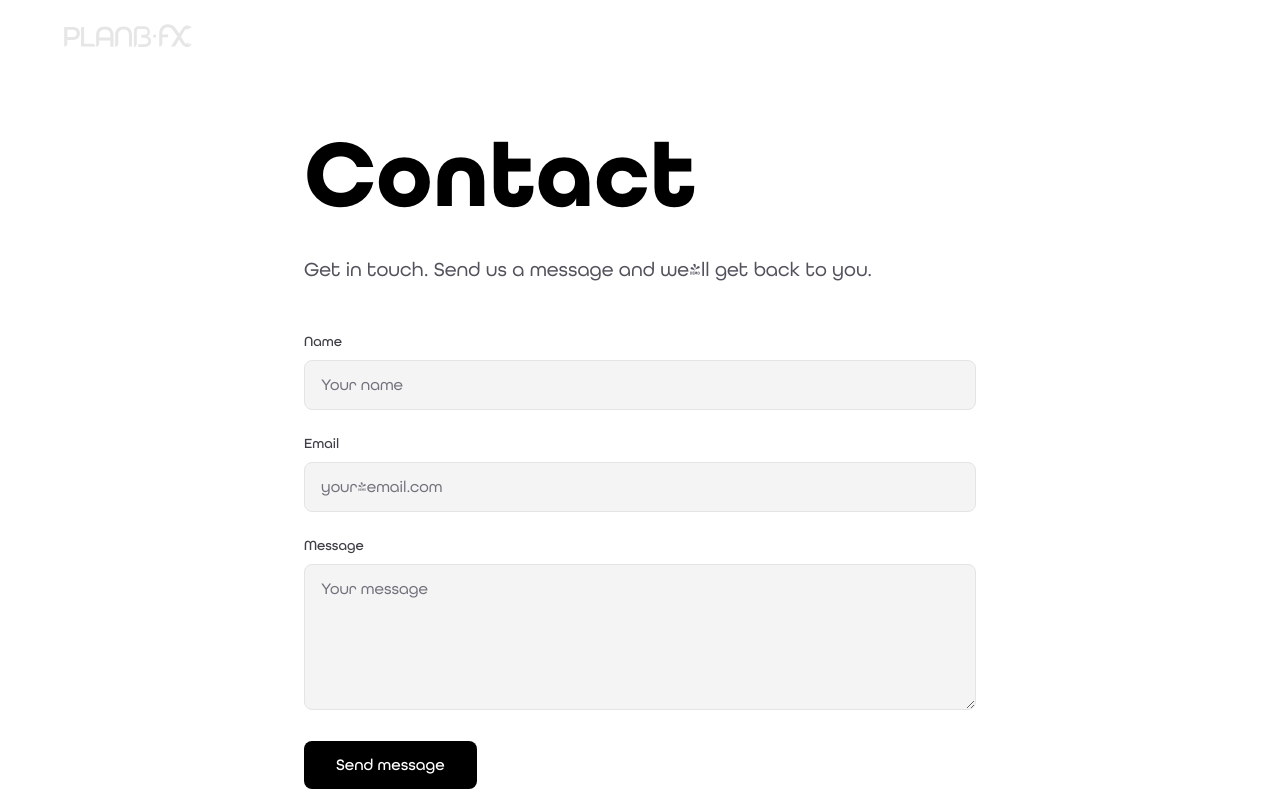
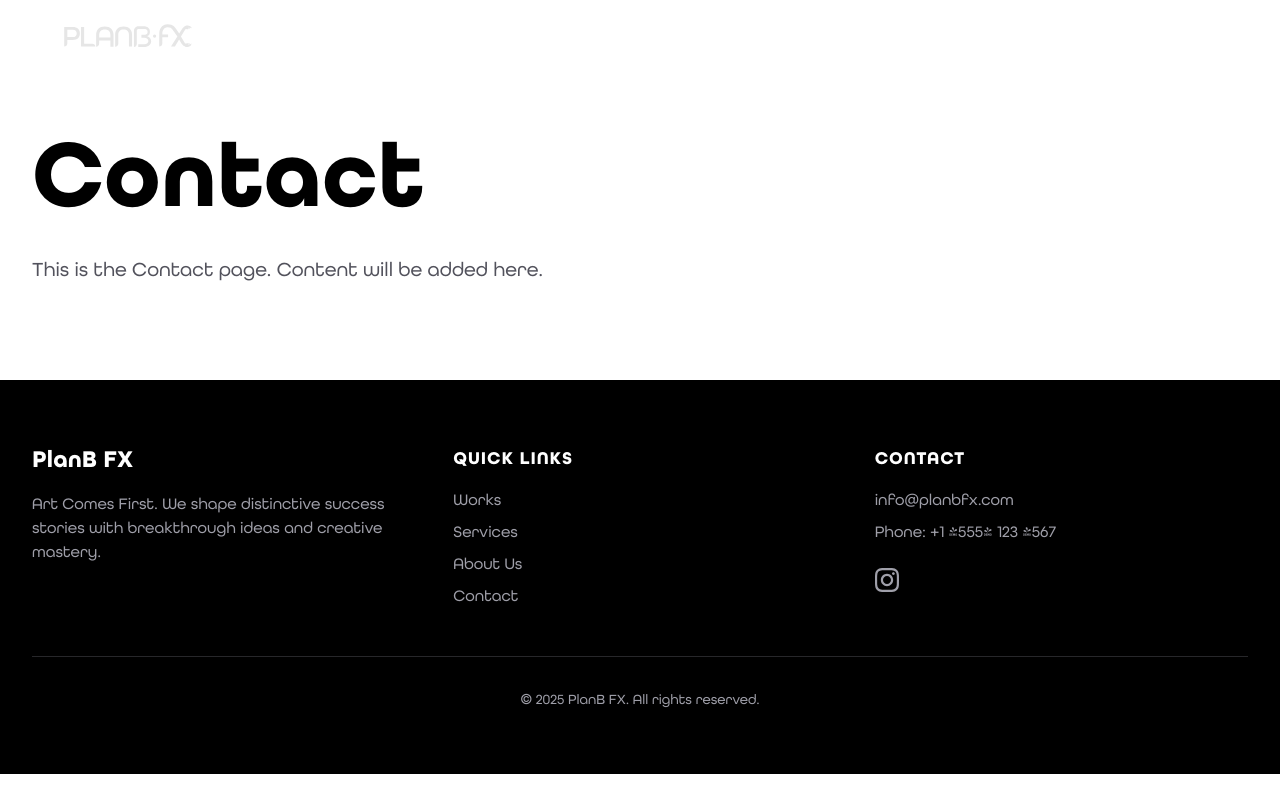
Before and after one commit to esqukev/planbfx-final-site, a Next.js app: page /contact in a window 1280 px wide. Shown: the top 800 px of the page. Built offline with nearby package versions, Linux system fonts and the light colour scheme.

Commit message:
Actualizaciones: about, contact, page, package.json; eliminado api/contact/route

```diff
--- a/app/api/contact/route.ts
+++ /dev/null
@@ -1,57 +0,0 @@
-import { Resend } from 'resend';
-import { NextResponse } from 'next/server';
-
-const resend = new Resend(process.env.RESEND_API_KEY);
-
-export async function POST(request: Request) {
-  if (!process.env.RESEND_API_KEY) {
-    return NextResponse.json(
-      { error: 'Email is not configured. Set RESEND_API_KEY in environment.' },
-      { status: 503 }
-    );
-  }
-  try {
-    const body = await request.json();
-    const { name, email, message } = body;
-
-    if (!name?.trim() || !email?.trim() || !message?.trim()) {
-      return NextResponse.json(
-        { error: 'Name, email and message are required.' },
-        { status: 400 }
-      );
-    }
-
-    const { data, error } = await resend.emails.send({
-      from: process.env.CONTACT_FROM_EMAIL ?? 'PlanB FX Contact <onboarding@resend.dev>',
-      to: 'info@planbfx.com',
-      replyTo: email,
-      subject: `Contact form: ${name}`,
-      html: `
-        <p><strong>Name:</strong> ${escapeHtml(name)}</p>
-        <p><strong>Email:</strong> ${escapeHtml(email)}</p>
-        <p><strong>Message:</strong></p>
-        <p>${escapeHtml(message).replace(/\n/g, '<br>')}</p>
-      `,
-    });
-
-    if (error) {
-      return NextResponse.json({ error: error.message }, { status: 500 });
-    }
-
-    return NextResponse.json({ success: true, id: data?.id });
-  } catch (err) {
-    const message = err instanceof Error ? err.message : 'Failed to send email.';
-    return NextResponse.json({ error: message }, { status: 500 });
-  }
-}
-
-function escapeHtml(text: string): string {
-  const map: Record<string, string> = {
-    '&': '&amp;',
-    '<': '&lt;',
-    '>': '&gt;',
-    '"': '&quot;',
-    "'": '&#039;',
-  };
-  return text.replace(/[&<>"']/g, (c) => map[c] ?? c);
-}
--- a/app/contact/page.tsx
+++ b/app/contact/page.tsx
@@ -1,125 +1,19 @@
-'use client';
-
-import { useState } from 'react';
 import Navigation from '../components/Navigation';
 import Footer from '../components/Footer';
 
 export default function ContactPage() {
-  const [name, setName] = useState('');
-  const [email, setEmail] = useState('');
-  const [message, setMessage] = useState('');
-  const [status, setStatus] = useState<'idle' | 'sending' | 'success' | 'error'>('idle');
-  const [errorMessage, setErrorMessage] = useState('');
-
-  async function handleSubmit(e: React.FormEvent<HTMLFormElement>) {
-    e.preventDefault();
-    setStatus('sending');
-    setErrorMessage('');
-
-    try {
-      const res = await fetch('/api/contact', {
-        method: 'POST',
-        headers: { 'Content-Type': 'application/json' },
-        body: JSON.stringify({ name, email, message }),
-      });
-
-      const data = await res.json().catch(() => ({}));
-
-      if (!res.ok) {
-        setStatus('error');
-        setErrorMessage(data.error ?? 'Something went wrong. Please try again.');
-        return;
-      }
-
-      setStatus('success');
-      setName('');
-      setEmail('');
-      setMessage('');
-    } catch {
-      setStatus('error');
-      setErrorMessage('Failed to send. Please try again.');
-    }
-  }
-
   return (
     <main className="relative min-h-screen">
       <Navigation />
 
       <section className="pt-32 pb-24 px-4 md:px-8">
-        <div className="max-w-2xl mx-auto">
+        <div className="max-w-7xl mx-auto">
           <h1 className="text-6xl md:text-8xl font-bold mb-8 text-black dark:text-white">
             Contact
           </h1>
-          <p className="text-xl text-zinc-600 dark:text-zinc-400 max-w-3xl mb-12">
-            Get in touch. Send us a message and we&apos;ll get back to you.
+          <p className="text-xl text-zinc-600 dark:text-zinc-400 max-w-3xl">
+            This is the Contact page. Content will be added here.
           </p>
-
-          <form onSubmit={handleSubmit} className="space-y-6">
-            <div>
-              <label htmlFor="name" className="block text-sm font-medium text-zinc-700 dark:text-zinc-300 mb-2">
-                Name
-              </label>
-              <input
-                id="name"
-                type="text"
-                required
-                value={name}
-                onChange={(e) => setName(e.target.value)}
-                className="w-full px-4 py-3 bg-zinc-100 dark:bg-zinc-800 border border-zinc-200 dark:border-zinc-700 rounded-lg text-black dark:text-white placeholder-zinc-500 focus:outline-none focus:ring-2 focus:ring-zinc-500 focus:border-transparent"
-                placeholder="Your name"
-                disabled={status === 'sending'}
-              />
-            </div>
-            <div>
-              <label htmlFor="email" className="block text-sm font-medium text-zinc-700 dark:text-zinc-300 mb-2">
-                Email
-              </label>
-              <input
-                id="email"
-                type="email"
-                required
-                value={email}
-                onChange={(e) => setEmail(e.target.value)}
-                className="w-full px-4 py-3 bg-zinc-100 dark:bg-zinc-800 border border-zinc-200 dark:border-zinc-700 rounded-lg text-black dark:text-white placeholder-zinc-500 focus:outline-none focus:ring-2 focus:ring-zinc-500 focus:border-transparent"
-                placeholder="your@email.com"
-                disabled={status === 'sending'}
-              />
-            </div>
-            <div>
-              <label htmlFor="message" className="block text-sm font-medium text-zinc-700 dark:text-zinc-300 mb-2">
-                Message
-              </label>
-              <textarea
-                id="message"
-                required
-                rows={5}
-                value={message}
-                onChange={(e) => setMessage(e.target.value)}
-                className="w-full px-4 py-3 bg-zinc-100 dark:bg-zinc-800 border border-zinc-200 dark:border-zinc-700 rounded-lg text-black dark:text-white placeholder-zinc-500 focus:outline-none focus:ring-2 focus:ring-zinc-500 focus:border-transparent resize-y min-h-[120px]"
-                placeholder="Your message"
-                disabled={status === 'sending'}
-              />
-            </div>
-
-            {status === 'success' && (
-              <p className="text-green-600 dark:text-green-400 text-sm">
-                Message sent. We&apos;ll get back to you soon.
-              </p>
-            )}
-            {status === 'error' && (
-              <p className="text-red-600 dark:text-red-400 text-sm">
-                {errorMessage}
-              </p>
-            )}
-
-            <button
-              type="submit"
-              disabled={status === 'sending'}
-              className="w-full md:w-auto px-8 py-3 bg-black dark:bg-white text-white dark:text-black font-medium rounded-lg hover:opacity-90 focus:outline-none focus:ring-2 focus:ring-zinc-500 focus:ring-offset-2 disabled:opacity-60 disabled:cursor-not-allowed transition-opacity"
-            >
-              {status === 'sending' ? 'Sending…' : 'Send message'}
-            </button>
-          </form>
         </div>
       </section>
 
--- a/app/page.tsx
+++ b/app/page.tsx
@@ -1,4 +1,4 @@
-Perimport AnimatedStrip from './components/AnimatedStrip';
+import AnimatedStrip from './components/AnimatedStrip';
 import Hero from './components/Hero';
 import ContentSection from './components/ContentSection';
 import ProjectGrid from './components/ProjectGrid';
@@ -58,6 +58,15 @@ export default function Home() {
         <ProjectGrid />
       </div>
 
+      <div className="m-0 p-0">
+        <AnimatedStrip
+          text="Ready to Create Your Brand Breakthrough?"
+          speed={45}
+          direction="right"
+          className="bg-black text-white py-0 m-0"
+        />
+      </div>
+
       {/* What we do — single container with Crafting background, no gap */}
       <section
         id="services"
@@ -78,15 +87,6 @@ export default function Home() {
           <ServicesCards />
         </div>
       </section>
-
-      <div className="m-0 p-0">
-        <AnimatedStrip
-          text="Ready to Create Your Brand Breakthrough?"
-          speed={45}
-          direction="right"
-          className="bg-black text-white py-0 m-0"
-        />
-      </div>
 
       {/* CTA — seamless from What we do (both black at boundary) */}
       <section id="contact" className="relative m-0 p-0 py-0 px-4 md:px-8 text-white overflow-hidden">
--- a/package.json
+++ b/package.json
@@ -16,7 +16,6 @@
     "next": "16.1.4",
     "react": "19.2.3",
     "react-dom": "19.2.3",
-    "resend": "^6.9.1",
     "svg-path-properties": "^2.0.0",
     "three": "^0.182.0",
     "vanta": "^0.5.24"
```
Also changed, not shown: app/about/page.tsx (+124 -29 lines).
